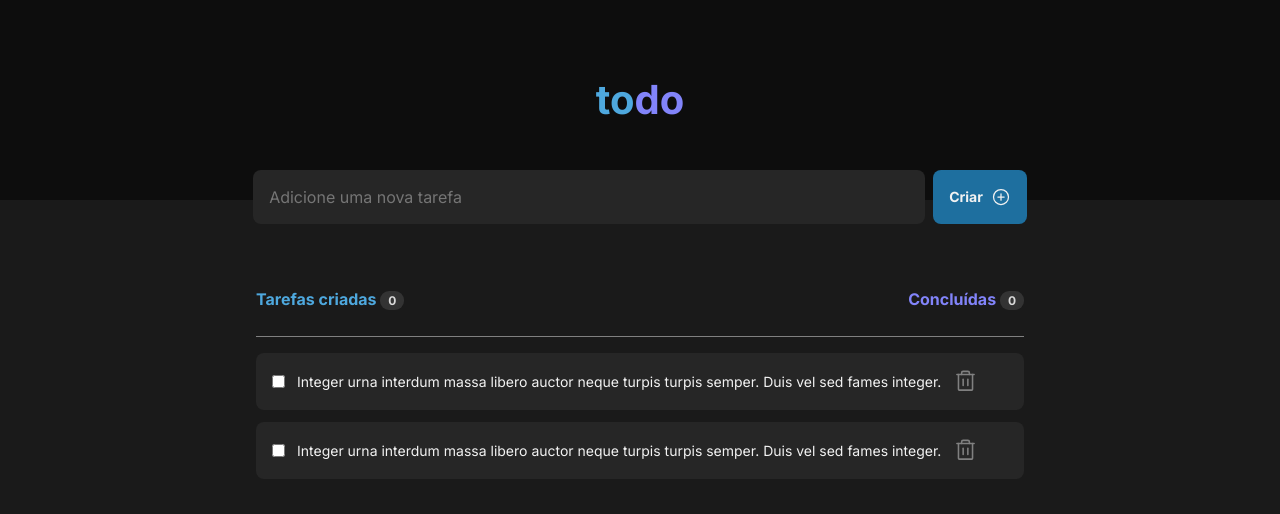
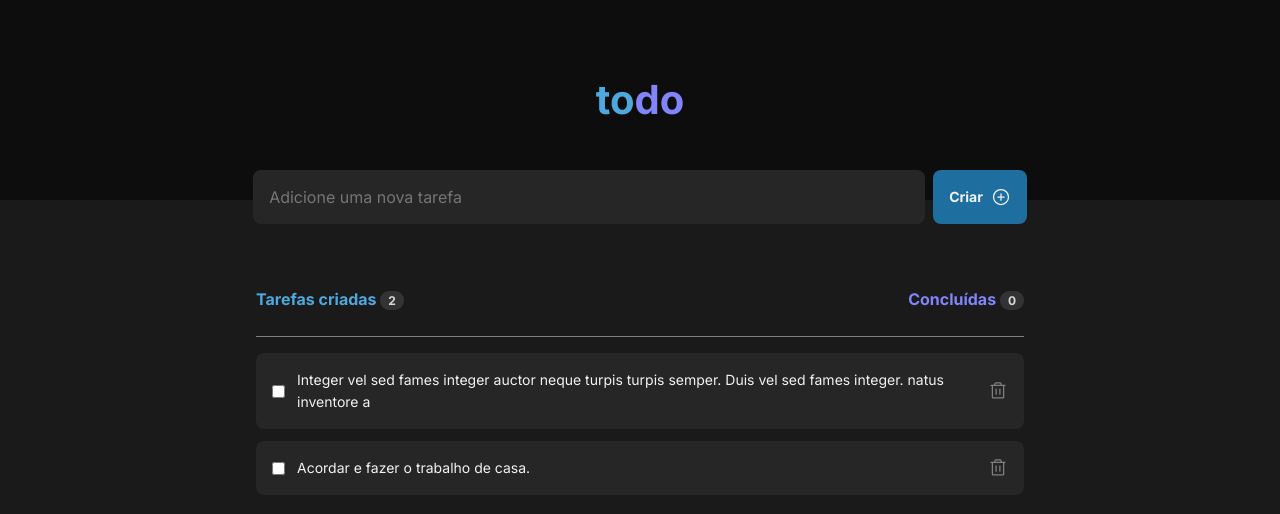
Before and after one commit to GustavoSilv4/Todo-List, a React (Vite) app: page / in a window 1280 px wide. Shown: the top 514 px of the page. Built offline with nearby package versions, Linux system fonts and the light colour scheme.

Commit message:
feat: finished functionality of creating a new item in the list

```diff
--- a/src/components/TaskBar.tsx
+++ b/src/components/TaskBar.tsx
@@ -1,15 +1,57 @@
+import { ChangeEvent, FormEvent, useState } from 'react';
 import { ClipboardText, PlusCircle } from 'phosphor-react';
+
+import { v4 as uuidv4 } from 'uuid';
+
 import styles from './TaskBar.module.css';
 import { Tasks } from './Tasks';
 
+interface TaskList {
+  id: string;
+  task: string;
+  concluded: boolean;
+}
+
 export function TaskBar() {
+  const [newTask, setNewTask] = useState('');
+  const [tasks, setTasks] = useState<TaskList[]>([
+    {
+      id: '1',
+      task: 'Integer vel sed fames integer auctor neque turpis turpis semper. Duis vel sed fames integer. natus inventore a ',
+      concluded: false,
+    },
+    {
+      id: '2',
+      task: 'Acordar e fazer o trabalho de casa.',
+      concluded: false,
+    },
+  ]);
+
+  function handleNewTaskChange(event: ChangeEvent<HTMLInputElement>) {
+    setNewTask(event.target.value);
+  }
+
+  function handleCreateNewTask(event: FormEvent) {
+    event.preventDefault();
+
+    const newTaskObj = {
+      id: uuidv4(),
+      task: newTask,
+      concluded: false,
+    };
+
+    setTasks([...tasks, newTaskObj]);
+  }
+
   return (
     <div className={styles.TaskBarContainer}>
-      <form className={styles.newTaskForm}>
+      <form onSubmit={handleCreateNewTask} className={styles.newTaskForm}>
         <input
           className={styles.newTaskInput}
           type='text'
           placeholder='Adicione uma nova tarefa'
+          value={newTask}
+          onChange={handleNewTaskChange}
         />
 
         <button className={styles.newTaskButton} type='submit'>
@@ -20,7 +62,7 @@ export function TaskBar() {
 
       <header className={styles.TaskBarHeader}>
         <div className={styles.TaskBarCreated}>
-          Tarefas criadas <span>0</span>
+          Tarefas criadas <span>{tasks.length}</span>
         </div>
         <div className={styles.TaskBarCompleted}>
           Concluídas <span>0</span>
@@ -31,8 +73,14 @@ export function TaskBar() {
         {/* <ClipboardText size={56} weight='thin' />
         <strong>Voce ainda não tem tarefas cadastradas</strong>
         <p>Crie tarefas e organize seus itens a fazer</p> */}
-        <Tasks />
-        <Tasks />
+        {tasks.map((task) => (
+          <Tasks
+            key={task.id}
+            task={task.task}
+            concluded={task.concluded}
+            id={''}
+          />
+        ))}
       </div>
     </div>
   );
--- a/src/components/Tasks.tsx
+++ b/src/components/Tasks.tsx
@@ -2,19 +2,22 @@ import styles from './Tasks.module.css';
 
 import { Trash } from 'phosphor-react';
 
-export function Tasks() {
+interface TasksProps {
+  id: string;
+  task: string;
+  concluded: boolean;
+}
+
+export function Tasks({ id, task, concluded }: TasksProps) {
   return (
     <div className={styles.TasksContainer}>
       <form>
         <input className={styles.TasksInput} type='checkbox' />
-        <span>
-          Integer urna interdum massa libero auctor neque turpis turpis semper.
-          Duis vel sed fames integer.
-        </span>
-        <button>
-          <Trash size={25} />
-        </button>
+        <span>{task}</span>
       </form>
+      <button>
+        <Trash size={20} />
+      </button>
     </div>
   );
 }
```
